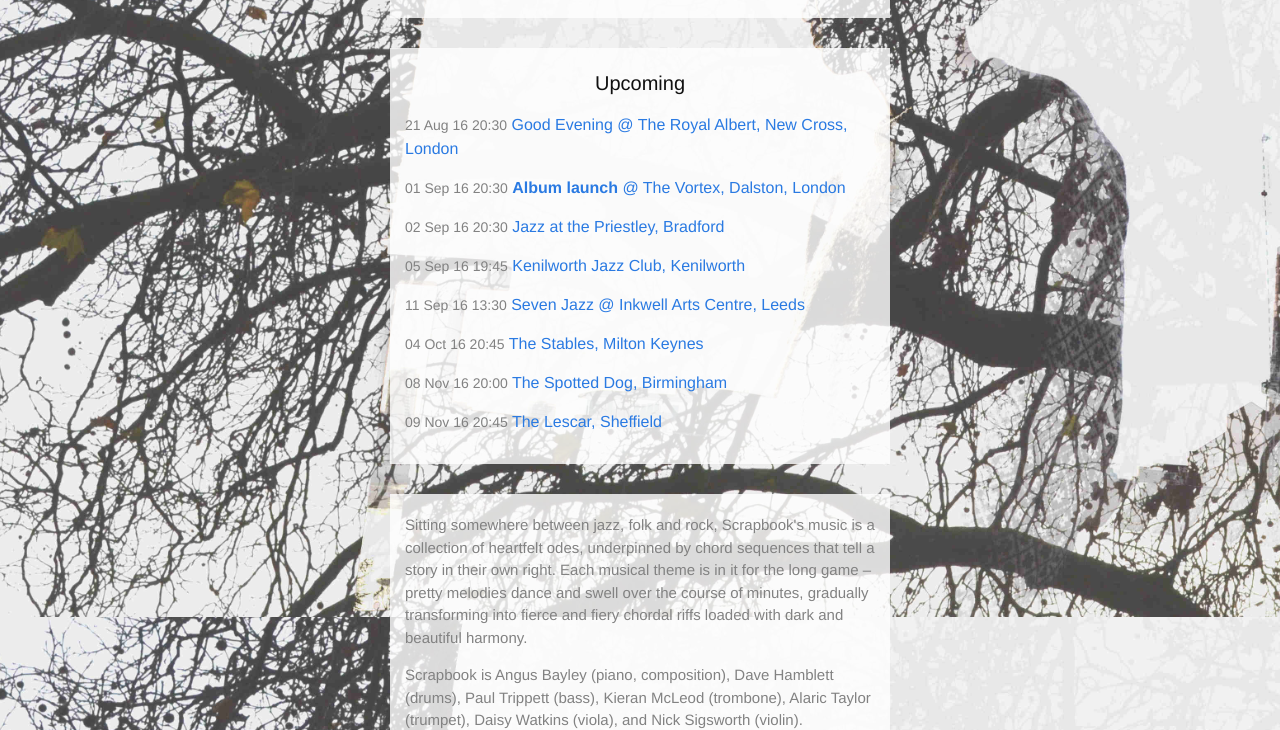
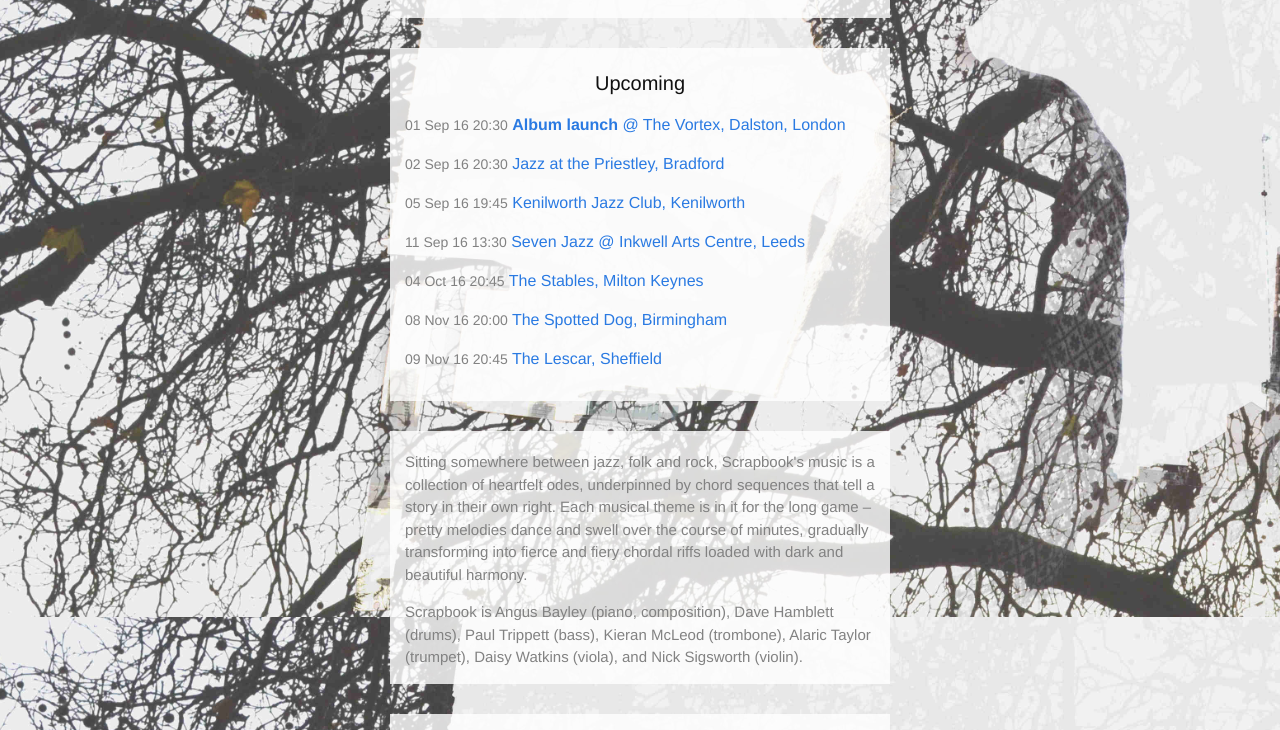
Before and after one commit to angusbayley/scrapbook-site, a Jekyll site: the page built from index.html, in a window 1280 px wide and 900 px high, scrolled down 1039 px, cut to the strip 144-874 px from the top of the window. Built offline with Jekyll 4.4.1, drawn with Linux system fonts in a browser that asks for light colours; comment, search, counter and statistics services are not loaded.

Commit message:
remove royal albert gig

```diff
--- a/index.html
+++ b/index.html
@@ -37,7 +37,6 @@ layout: homepage
     <div class="home">
       <h1 class="page-heading">Upcoming</h1>
       <ul class="post-list">
-        <li><span class="post-meta">21 Aug 16 20:30</span> <a href="https://www.facebook.com/events/1067799619976066/">Good Evening @ The Royal Albert, New Cross, London</a></li>
         <li><span class="post-meta">01 Sep 16 20:30</span> <a href="http://www.vortexjazz.co.uk/event/angus-bayley-scrapbook-septet/"><strong>Album launch</strong> @ The Vortex, Dalston, London</a></li>
         <li><span class="post-meta">02 Sep 16 20:30</span> <a href="http://jatpjazz.blogspot.co.uk/p/gigs-to-come.html">Jazz at the Priestley, Bradford</a></li>
         <li><span class="post-meta">05 Sep 16 19:45</span> <a href="http://www.kenilworthjazzclub.co.uk/event/scrapbook/">Kenilworth Jazz Club, Kenilworth</a></li>
```
